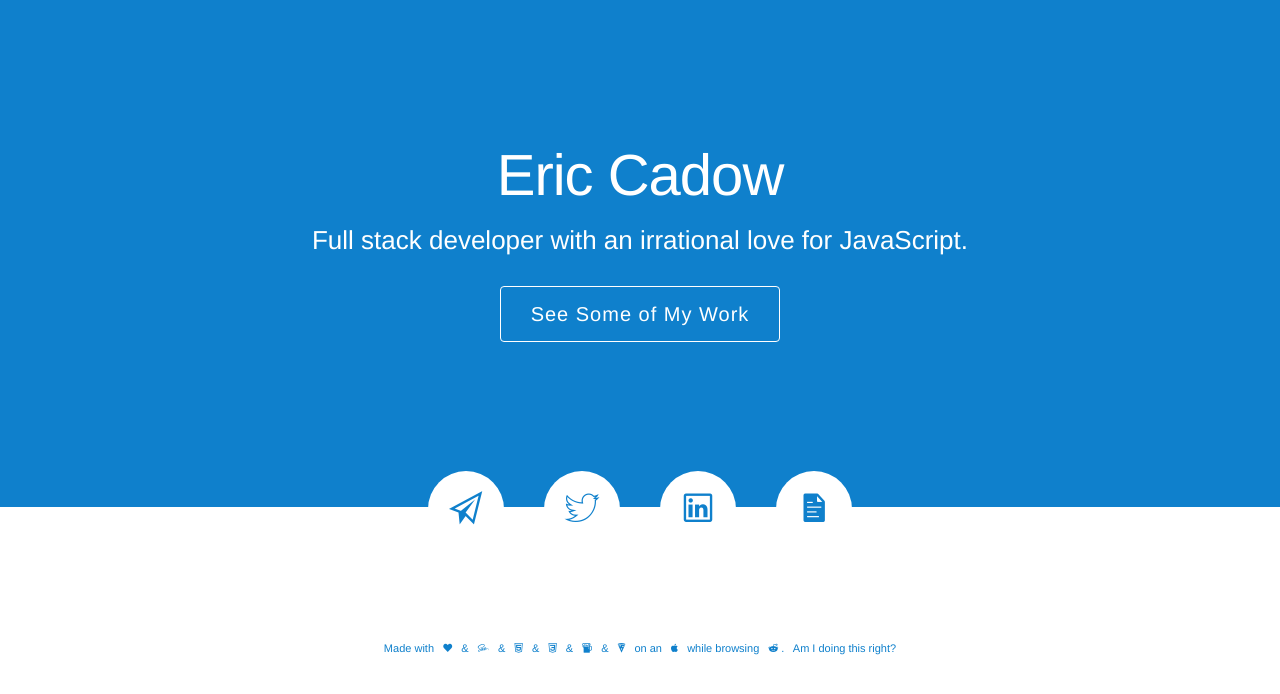
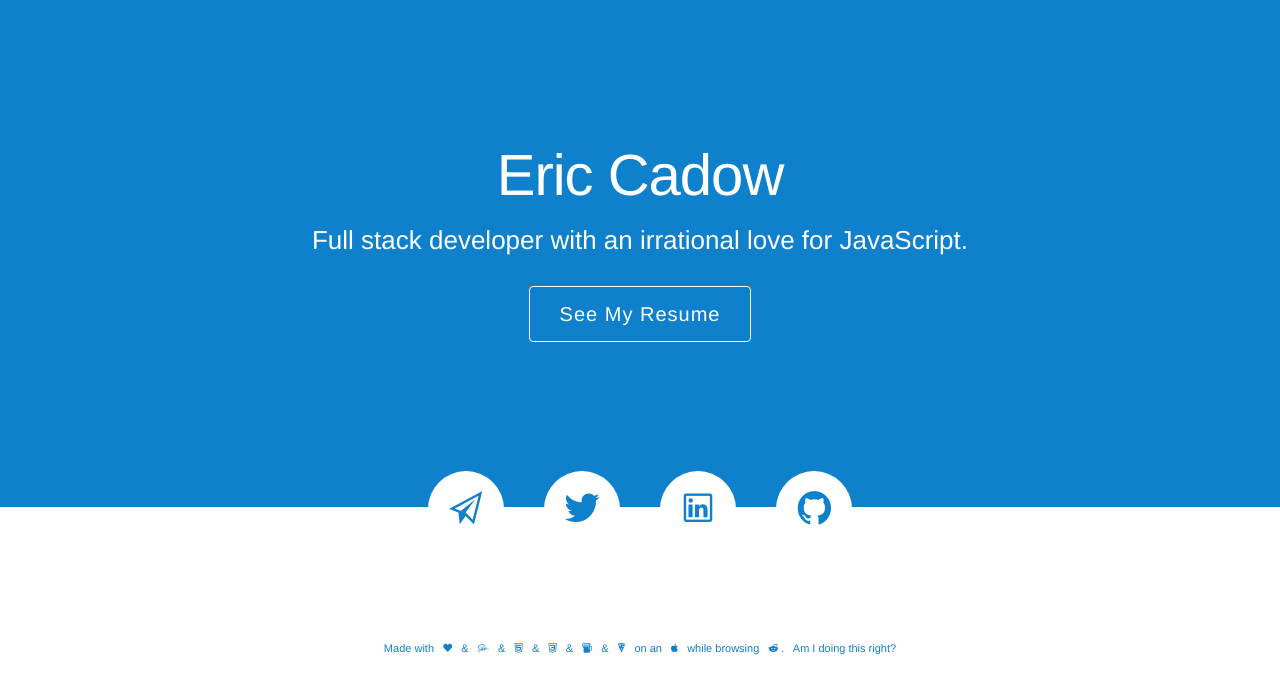
Before and after one commit to luckycadow/luckycadow.github.io, a Jekyll site: the page built from index.html, in a window 1280 px wide. Shown: the top 694 px of the page. Built offline with Jekyll 4.4.1, drawn with Linux system fonts in a browser that asks for light colours.

Commit message:
bigger resume link and icon changes

```diff
--- a/css/main.scss
+++ b/css/main.scss
@@ -31,7 +31,7 @@ section.splash {
     font-size: 26px;
   }
 
-  .github {
+  .resume {
     color: white;
     border-color: white;
     font-size: 20px;
@@ -41,7 +41,7 @@ section.splash {
     text-transform: none;
   }
 
-  .github:hover {
+  .resume:hover {
     color: $blue;
     background-color: white;
     transition: 250ms;
--- a/index.html
+++ b/index.html
@@ -5,7 +5,7 @@ layout: default
 <section class="splash">
     <h1>Eric Cadow</h1>
     <p class="tagline">Full stack developer with an irrational love for JavaScript.</p>
-    <a class="button github" href="https://github.com/luckycadow">See Some of My Work</a>
+    <a class="button resume" href="/files/Eric%20Cadow%20Resume.pdf">See My Resume</a>
 </section>
 <section class="social">
     <div class="icons">
@@ -13,13 +13,13 @@ layout: default
             <i class="icon ion-paper-airplane"></i>
         </a>
         <a href="https://twitter.com/luckycadow" title="I don't really tweet">
-            <i class="icon ion-social-twitter-outline"></i>
+            <i class="icon ion-social-twitter"></i>
         </a>
         <a href="https://www.linkedin.com/in/ericcadow" title="Checkout my LinkedIn profile">
             <i class="icon ion-social-linkedin-outline"></i>
         </a>
-        <a href="/files/Eric%20Cadow%20Resume.pdf" title="Download my resume">
-            <i class="icon ion-document-text"></i>
+        <a href="https://github.com/luckycadow" title="See some of my work">
+            <i class="icon ion-social-github"></i>
         </a>
     </div>
 </section>
```
